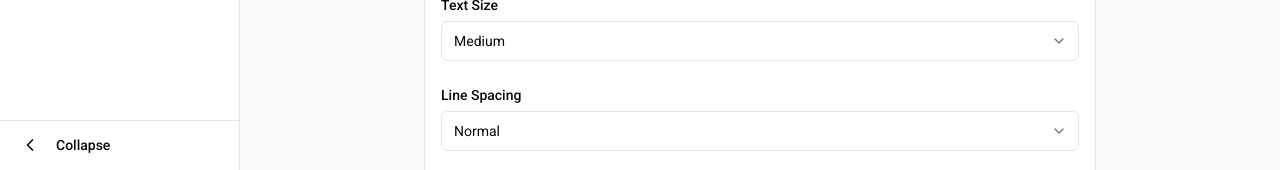
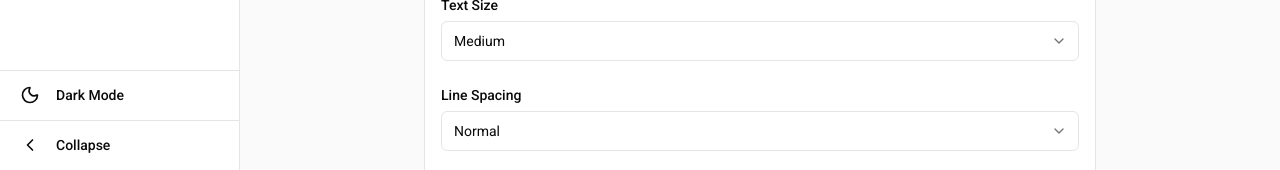
Before and after one commit to Doyen04/sumai, a React (Vite) app: page /settings in a window 1280 px wide. Shown: the part 629-799 px from the top of the page. Built offline with nearby package versions, Linux system fonts and the light colour scheme; a web font is replaced by a local one.

Commit message:
feat: implement theme context and dark mode toggle functionality

```diff
--- a/src/App.tsx
+++ b/src/App.tsx
@@ -1,5 +1,6 @@
 import { BrowserRouter, Routes, Route } from 'react-router-dom';
 import { Layout } from '@/components/layout';
+import { ThemeProvider } from '@/contexts';
 import {
     DashboardPage,
     DocumentViewPage,
@@ -10,6 +11,7 @@ import {
 
 function App() {
     return (
+        <ThemeProvider>
             <BrowserRouter>
                 <Routes>
                     <Route element={<Layout />}>
@@ -21,6 +23,7 @@ function App() {
                     </Route>
                 </Routes>
             </BrowserRouter>
+        </ThemeProvider>
     );
 }
 
--- a/src/components/layout/Sidebar.tsx
+++ b/src/components/layout/Sidebar.tsx
@@ -6,9 +6,12 @@ import {
     HelpCircle,
     ChevronLeft,
     ChevronRight,
+    Moon,
+    Sun,
 } from 'lucide-react';
 import { cn } from '@/utils';
 import { Button } from '@/components/ui';
+import { useTheme } from '@/contexts';
 
 interface SidebarProps {
     isCollapsed: boolean;
@@ -23,10 +26,12 @@ const navItems = [
 ];
 
 export function Sidebar({ isCollapsed, onToggle }: SidebarProps) {
+    const { theme, toggleTheme } = useTheme();
+
     return (
         <aside
             className={cn(
-                'fixed left-0 top-0 h-screen bg-white border-r border-border',
+                'fixed left-0 top-0 h-screen bg-background border-r border-border',
                 'flex flex-col transition-all duration-300 z-40',
                 isCollapsed ? 'w-16' : 'w-60'
             )}
@@ -75,6 +80,29 @@ export function Sidebar({ isCollapsed, onToggle }: SidebarProps) {
                 </ul>
             </nav>
 
+            {/* Dark Mode Toggle */}
+            <div className="p-2 border-t border-border">
+                <Button
+                    variant="ghost"
+                    size="sm"
+                    onClick={toggleTheme}
+                    className={cn('w-full', isCollapsed ? 'justify-center' : 'justify-start')}
+                    title={theme === 'dark' ? 'Switch to light mode' : 'Switch to dark mode'}
+                >
+                    {theme === 'dark' ? (
+                        <>
+                            <Sun className="w-5 h-5" />
+                            {!isCollapsed && <span className="ml-2">Light Mode</span>}
+                        </>
+                    ) : (
+                        <>
+                            <Moon className="w-5 h-5" />
+                            {!isCollapsed && <span className="ml-2">Dark Mode</span>}
+                        </>
+                    )}
+                </Button>
+            </div>
+
             {/* Collapse Button */}
             <div className="p-2 border-t border-border">
                 <Button
--- /dev/null
+++ b/src/contexts/ThemeContext.tsx
@@ -0,0 +1,48 @@
+import { useEffect, useState, useCallback, type ReactNode } from 'react';
+import { ThemeContext } from './themeContextDef';
+
+type Theme = 'light' | 'dark';
+
+interface ThemeProviderProps {
+    children: ReactNode;
+}
+
+export function ThemeProvider({ children }: ThemeProviderProps) {
+    const [theme, setThemeState] = useState<Theme>(() => {
+        // Check localStorage first
+        const stored = localStorage.getItem('theme');
+        if (stored === 'dark' || stored === 'light') {
+            return stored;
+        }
+        // Check system preference
+        if (window.matchMedia('(prefers-color-scheme: dark)').matches) {
+            return 'dark';
+        }
+        return 'light';
+    });
+
+    // Apply theme to document
+    useEffect(() => {
+        const root = document.documentElement;
+        if (theme === 'dark') {
+            root.classList.add('dark');
+        } else {
+            root.classList.remove('dark');
+        }
+        localStorage.setItem('theme', theme);
+    }, [theme]);
+
+    const toggleTheme = useCallback(() => {
+        setThemeState(prev => prev === 'light' ? 'dark' : 'light');
+    }, []);
+
+    const setTheme = useCallback((newTheme: Theme) => {
+        setThemeState(newTheme);
+    }, []);
+
+    return (
+        <ThemeContext.Provider value={{ theme, toggleTheme, setTheme }}>
+            {children}
+        </ThemeContext.Provider>
+    );
+}
--- /dev/null
+++ b/src/contexts/index.ts
@@ -0,0 +1,2 @@
+export { ThemeProvider } from './ThemeContext';
+export { useTheme } from './useTheme';
--- /dev/null
+++ b/src/contexts/themeContextDef.ts
@@ -0,0 +1,11 @@
+import { createContext } from 'react';
+
+type Theme = 'light' | 'dark';
+
+export interface ThemeContextType {
+    theme: Theme;
+    toggleTheme: () => void;
+    setTheme: (theme: Theme) => void;
+}
+
+export const ThemeContext = createContext<ThemeContextType | undefined>(undefined);
--- /dev/null
+++ b/src/contexts/useTheme.ts
@@ -0,0 +1,10 @@
+import { useContext } from 'react';
+import { ThemeContext } from './themeContextDef';
+
+export function useTheme() {
+    const context = useContext(ThemeContext);
+    if (context === undefined) {
+        throw new Error('useTheme must be used within a ThemeProvider');
+    }
+    return context;
+}
--- a/src/index.css
+++ b/src/index.css
@@ -73,6 +73,55 @@
   --transition-fast: 150ms ease;
   --transition-normal: 200ms ease;
   --transition-slow: 300ms ease;
+}
+
+/* Dark Mode Colors */
+.dark {
+  --color-background: #0a0a0a;
+  --color-foreground: #fafafa;
+  --color-muted: #a3a3a3;
+  --color-muted-foreground: #737373;
+  --color-border: #262626;
+  --color-border-hover: #404040;
+
+  /* Accent Colors - slightly adjusted for dark */
+  --color-accent: #3b82f6;
+  --color-accent-hover: #60a5fa;
+  --color-accent-light: #1e3a5f;
+  --color-accent-muted: #1e3a5f;
+
+  /* Semantic Colors - adjusted for dark */
+  --color-success: #22c55e;
+  --color-success-light: #14532d;
+  --color-warning: #eab308;
+  --color-warning-light: #422006;
+  --color-error: #ef4444;
+  --color-error-light: #450a0a;
+
+  /* Highlight Colors - darker variants */
+  --color-highlight-1: #78350f;
+  --color-highlight-2: #1e3a5f;
+  --color-highlight-3: #14532d;
+  --color-highlight-4: #4a1d36;
+  --color-highlight-5: #312e81;
+
+  /* Highlight Hover States */
+  --color-highlight-1-active: #92400e;
+  --color-highlight-2-active: #1e40af;
+  --color-highlight-3-active: #166534;
+  --color-highlight-4-active: #831843;
+  --color-highlight-5-active: #3730a3;
+
+  /* Surface Colors */
+  --color-surface: #171717;
+  --color-surface-elevated: #1f1f1f;
+  --color-surface-hover: #262626;
+
+  /* Shadows - adjusted for dark */
+  --shadow-sm: 0 1px 2px 0 rgb(0 0 0 / 0.3);
+  --shadow-md: 0 2px 4px 0 rgb(0 0 0 / 0.4);
+  --shadow-lg: 0 4px 8px 0 rgb(0 0 0 / 0.5);
+  --shadow-xl: 0 8px 16px 0 rgb(0 0 0 / 0.6);
 }
 
 /* Base Styles */
--- a/src/pages/SettingsPage.tsx
+++ b/src/pages/SettingsPage.tsx
@@ -14,14 +14,17 @@ import {
     ConfirmModal,
 } from '@/components/ui';
 import { SUMMARY_LENGTH_OPTIONS, EXPORT_FORMAT_OPTIONS, TEXT_SIZE_OPTIONS, LINE_SPACING_OPTIONS } from '@/constants';
+import { useTheme } from '@/contexts';
 import type { UserSettings, SummaryLength, ExportFormat } from '@/types';
 
 export function SettingsPage() {
+    const { theme, setTheme } = useTheme();
+
     const [settings, setSettings] = useState<UserSettings>({
         defaultSummaryLength: 'balanced',
         defaultExportFormat: 'pdf',
         highlightIntensity: 70,
-        theme: 'light',
+        theme: theme,
         textSize: 'medium',
         lineSpacing: 'normal',
     });
@@ -158,10 +161,12 @@ export function SettingsPage() {
 
                     <div className="pt-2">
                         <Switch
-                            checked={settings.theme === 'dark'}
-                            onChange={(checked) =>
-                                updateSetting('theme', checked ? 'dark' : 'light')
-                            }
+                            checked={theme === 'dark'}
+                            onChange={(checked) => {
+                                const newTheme = checked ? 'dark' : 'light';
+                                setTheme(newTheme);
+                                updateSetting('theme', newTheme);
+                            }}
                             label="Dark Mode"
                             description="Use dark theme for reduced eye strain"
                         />
```
Lines whose indentation alone changed are shown as unchanged.
